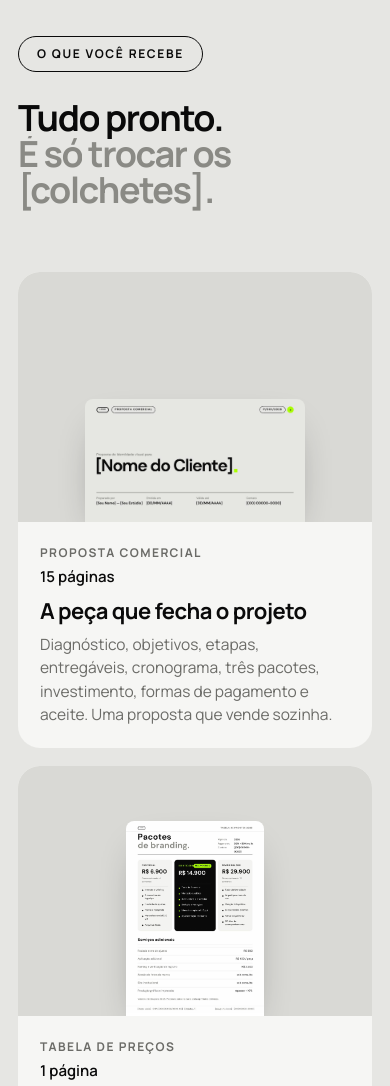
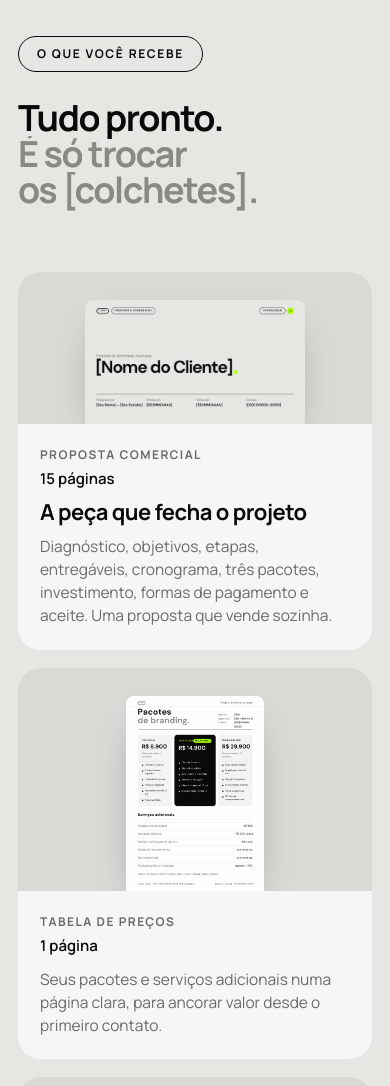
Before and after one commit to Diegovieira318/divimo-site, a plain HTML site: page projetofechado/index.html in a window 390 px wide. Shown: the part 6500-7586 px from the top of the page. Drawn offline with Linux system fonts and the light colour scheme.

Commit message:
Kit mobile: selo de garantia compacto, título dos colchetes e capas dos documentos
Co-Authored-By: Claude Opus 5.5 <noreply@anthropic.com>
Claude-Session: https://claude.ai/code/session_015p5s6V3xXRhPumsMERfQ3i

```diff
--- a/projetofechado/index.html
+++ b/projetofechado/index.html
@@ -318,7 +318,7 @@ section.light,section.white,section.bonus{clip-path:inset(0 var(--ci,0px) round
   .list div{flex-direction:column;gap:4px;padding:16px 0;font-size:16px}
   .list div span{color:var(--muted)}
   .list b.l{align-self:flex-start}
-  .doc .thumb{height:250px;padding:20px 20px 0}
+  .doc .thumb{height:auto;padding:28px 20px 0}
   .doc .thumb img{width:44%!important}
   .doc.wide .thumb img{width:70%!important}
   .vsl .unmute{white-space:nowrap}
@@ -332,6 +332,8 @@ section.light,section.white,section.bonus{clip-path:inset(0 var(--ci,0px) round
   .hero{padding-top:80px}
   .guar{padding-bottom:0}
 }
+
+@media (max-width:700px){.seal{width:fit-content;justify-self:start;padding:10px 24px 10px 10px}}
 </style>
 </head>
 <body>
@@ -462,7 +464,7 @@ section.light,section.white,section.bonus{clip-path:inset(0 var(--ci,0px) round
 <section class="light">
   <div class="wrap">
     <div class="eyebrow"><span class="pill">O que você recebe</span></div>
-    <h2 class="reveal">Tudo pronto.<br><span class="g">É só trocar os [colchetes].</span></h2>
+    <h2 class="reveal">Tudo pronto.<br><span class="g">É só trocar <span style="white-space:nowrap">os [colchetes].</span></span></h2>
     <div class="docs">
       <article class="doc wide">
         <div class="thumb"><img src="/projetofechado/img/proposta-01.jpg" alt="Capa da proposta comercial" loading="lazy" style="border-radius:8px 8px 0 0;width:72%"></div>
```
